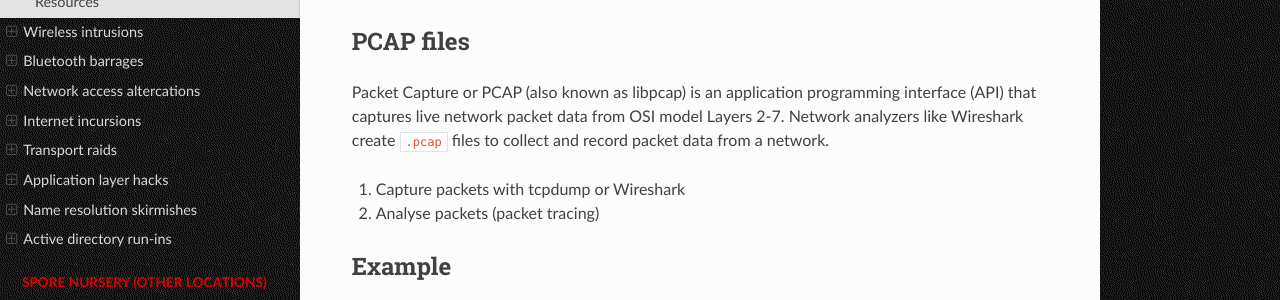
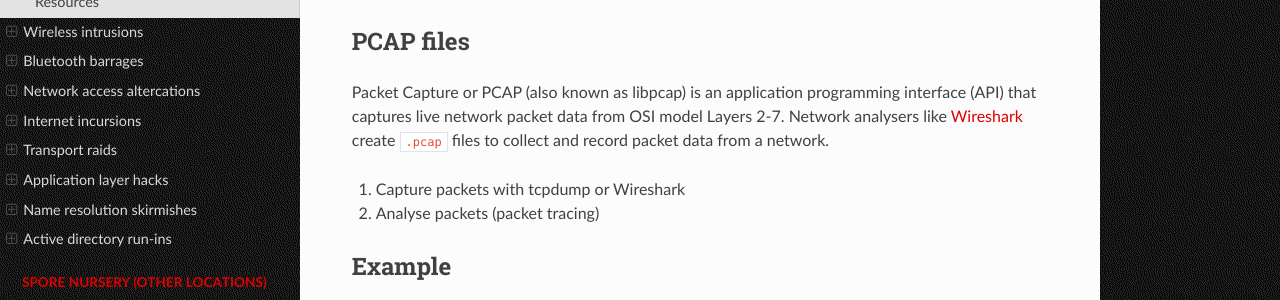
Before and after one commit to tymyrddin/red-network, a Sphinx documentation site: the page built from source/docs/notes/manipulation.md, in a window 1280 px wide and 1334 px high. Shown: the part 264-564 px from the top of the window. Built offline with Sphinx 7.4.7 and the Read the Docs theme 3.1.0, drawn with Linux system fonts in a browser that asks for light colours.

Commit message:
Links added

```diff
--- a/source/docs/notes/manipulation.md
+++ b/source/docs/notes/manipulation.md
@@ -6,7 +6,7 @@ An `nmap` port scan may show a host as down or all of the ports as `filtered`. A
 
 ## PCAP files
 
-Packet Capture or PCAP (also known as libpcap) is an application programming interface (API) that captures live network packet data from OSI model Layers 2-7. Network analyzers like Wireshark create `.pcap` files to collect and record packet data from a network.
+Packet Capture or PCAP (also known as libpcap) is an application programming interface (API) that captures live network packet data from OSI model Layers 2-7. Network analysers like [Wireshark](https://nta.tymyrddin.dev/docs/wireshark/readme) create `.pcap` files to collect and record packet data from a network.
 
 1. Capture packets  with tcpdump or Wireshark
 2. Analyse packets (packet tracing)
```
